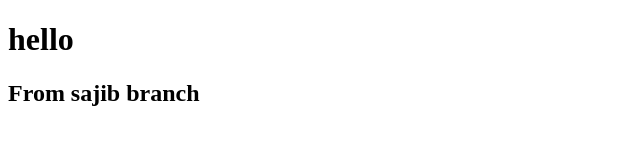
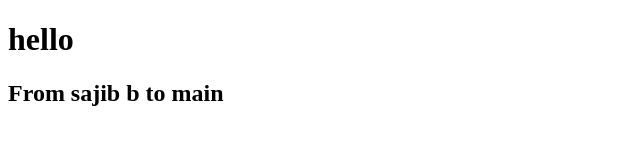
Before and after one commit to tariqul-fahim/Git-Practice, a plain HTML site: page index.html in a window 1280 px wide. Shown: the full height of the page, 0-640 px from the left. Drawn offline with Linux system fonts and the light colour scheme.

Commit message:
conflict created from sajib

```diff
--- a/index.html
+++ b/index.html
@@ -8,6 +8,6 @@
 </head>
 <body>
     <h1>hello</h1>
-    <h2>From sajib branch</h2>
+    <h2>From sajib b to main</h2>
 </body>
 </html>
```
